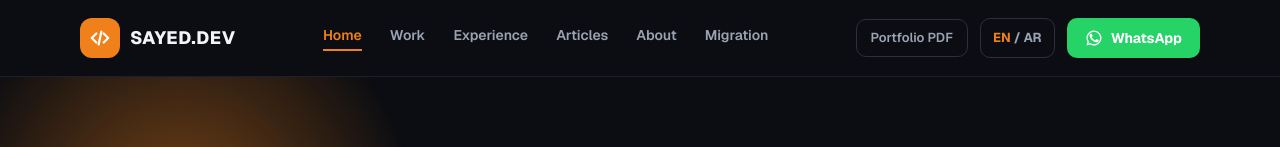
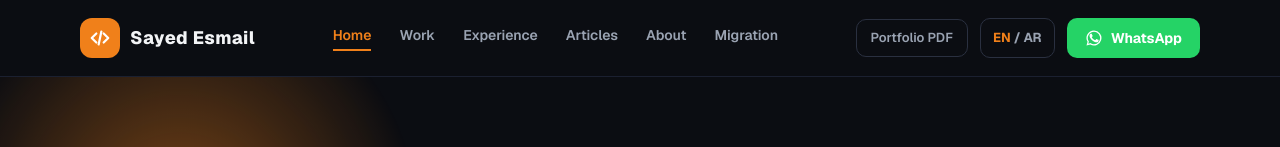
Before and after one commit to SayedEsmail/sayed.portfolio, a Next.js app: page / in a window 1280 px wide. Shown: the top 147 px of the page. Built offline with nearby package versions, Linux system fonts and the light colour scheme.

Commit message:
Show the full name next to the logo in the navbar

```diff
--- a/src/components/Navbar.tsx
+++ b/src/components/Navbar.tsx
@@ -32,7 +32,7 @@ export default function Navbar() {
                             <path d="M8 7 3 12l5 5" /><path d="m16 7 5 5-5 5" /><path d="m13.5 5-3 14" />
                         </svg>
                     </span>
-                    <strong className="text-lg font-extrabold tracking-[.5px] text-[#F3F4F6]">SAYED.DEV</strong>
+                    <strong className="text-lg font-extrabold tracking-[.5px] text-[#F3F4F6]">Sayed Esmail</strong>
                 </Link>
 
                 <nav aria-label={t.label} className="hidden min-[900px]:flex items-center gap-5 xl:gap-7">
```
